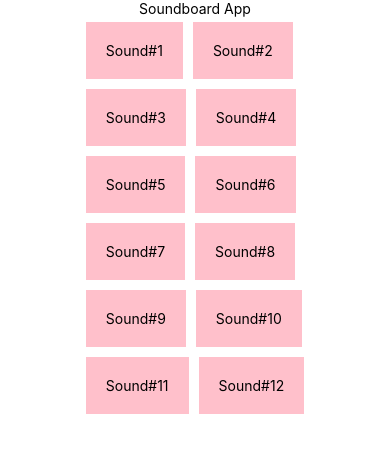
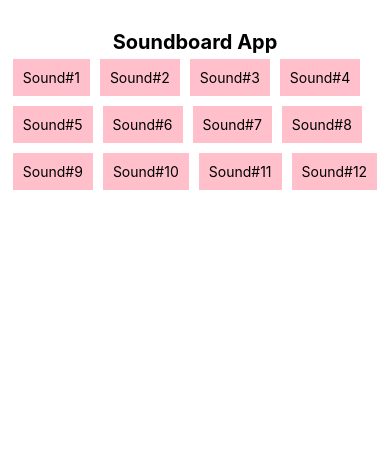
Before and after one commit to vi2uba/SoundBoardApp, a React Native app: screen / in a window 390 px wide. Shown: the top 452 px of the page. Built offline with nearby package versions, Linux system fonts and the light colour scheme.

Commit message:
Added
NIGGGA

```diff
--- a/App.js
+++ b/App.js
@@ -32,9 +32,9 @@ export default function App() {
 
   return (
     <View style={styles.container}>
-      <Text>Soundboard App</Text>
+      <Text style={styles.title}>Soundboard App</Text>
       <FlatList
-        numColumns={2}
+        numColumns={4}
         data={[...predefinedButtons, ...userButtons]}
         renderItem={({ item }) => (
           <TouchableOpacity onPress={() => playSound(item.soundFile)}>
@@ -61,7 +61,12 @@ const styles = StyleSheet.create({
     backgroundColor: 'pink',
     alignItems: 'center',
     justifyContent: 'center',
-    padding: 20,
+    padding: 10,
     margin: 5,
   },
+  title: {
+    marginTop: 30,
+    fontSize: 20,
+    fontWeight: 'bold',
+  },
 });
```
